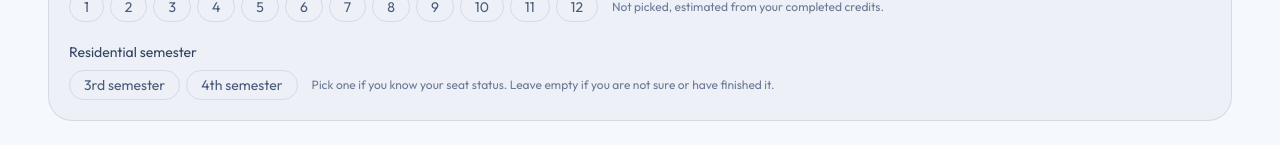
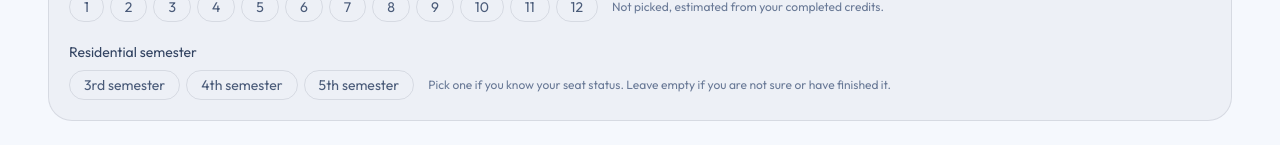
Before and after one commit to a-nayem/BRACU-CP, a Next.js app: page /planner in a window 1280 px wide. Shown: the part 473-618 px from the top of the page. Built offline with nearby package versions, Linux system fonts and the light colour scheme.

Commit message:
Enhance SemesterMenu with 5th semester option
Updated semester selection to include 5th semester and adjusted button behavior for residential semester.

```diff
--- a/components/planner/PlannerApp.js
+++ b/components/planner/PlannerApp.js
@@ -13,7 +13,8 @@ const PILL = "inline-flex items-center gap-1.5 rounded-full border px-3.5 py-1 t
 const PILL_ON = "border-brand-400 bg-brand-500/25 text-white";
 const PILL_OFF = "border-white/10 text-gray-400 hover:border-brand-400/50 hover:text-white";
 
-// Start menu: which semester the student is planning and which semester is the residential one (3rd or 4th, by seat status).
+// Start menu: which semester the student is planning and which semester is the residential one (3rd, 4th or 5th, by seat status).
+// The residential semester cannot be picked as the planning semester.
 function SemesterMenu({ state, patch }) {
   const sems = Array.from({ length: 12 }, (_, i) => i + 1);
   const pill = (on) => `${PILL} ${on ? PILL_ON : PILL_OFF}`;
@@ -23,14 +24,16 @@ function SemesterMenu({ state, patch }) {
       <p className="mb-3 text-xs text-gray-500">This sets the semester numbers in Steps 2 and 3. It does not depend on credits, so repeats and retakes cannot throw it off.</p>
       <div className="flex flex-wrap gap-1.5" role="group" aria-label="Semester you are planning for">
         {sems.map((n) => (
-          <button key={n} onClick={() => patch({ semester: state.semester === n ? null : n, edits: {} })} aria-pressed={state.semester === n} className={pill(state.semester === n)}>{n}</button>
+          <button key={n} disabled={state.residential === n} title={state.residential === n ? "This is your residential semester" : undefined}
+            onClick={() => patch({ semester: state.semester === n ? null : n, edits: {} })} aria-pressed={state.semester === n}
+            className={`${pill(state.semester === n)} ${state.residential === n ? "cursor-not-allowed opacity-30 line-through" : ""}`}>{n}</button>
         ))}
         {!state.semester && <span className="self-center pl-2 text-xs text-gray-500">Not picked, estimated from your completed credits.</span>}
       </div>
       <p className="mb-2 mt-5 text-sm text-gray-300">Residential semester</p>
       <div className="flex flex-wrap gap-1.5" role="group" aria-label="Residential semester">
-        {[[3, "3rd semester"], [4, "4th semester"]].map(([n, l]) => (
-          <button key={n} onClick={() => patch({ residential: state.residential === n ? null : n, edits: {} })} aria-pressed={state.residential === n} className={pill(state.residential === n)}>{l}</button>
+        {[[3, "3rd semester"], [4, "4th semester"], [5, "5th semester"]].map(([n, l]) => (
+          <button key={n} onClick={() => patch((s) => ({ residential: s.residential === n ? null : n, semester: s.semester === n ? null : s.semester, edits: {} }))} aria-pressed={state.residential === n} className={pill(state.residential === n)}>{l}</button>
         ))}
         <span className="self-center pl-2 text-xs text-gray-500">{state.residential ? "BNG103, HUM103 and EMB101 are planned in that semester if you have not taken them." : "Pick one if you know your seat status. Leave empty if you are not sure or have finished it."}</span>
       </div>
```
